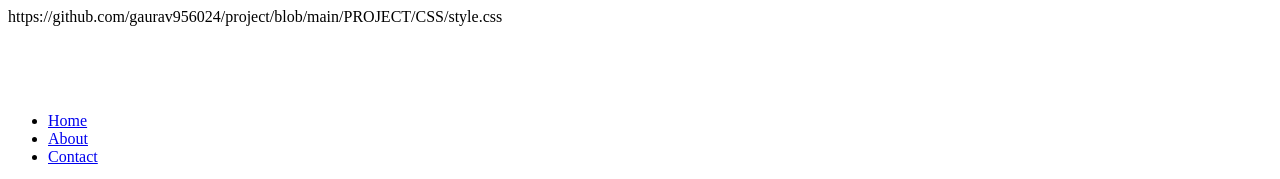
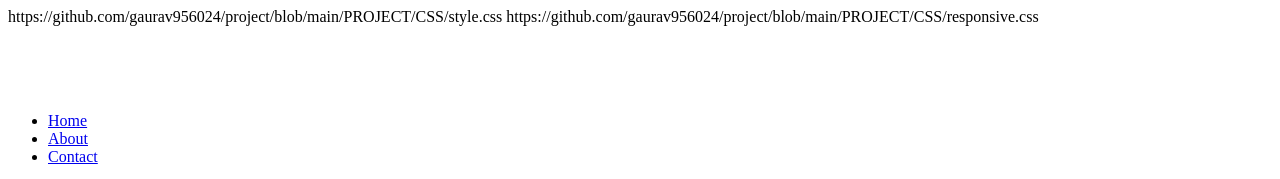
Before and after one commit to gaurav956024/project, a plain HTML site: page PROJECT/index.html in a window 1280 px wide. Shown: the top 179 px of the page. Drawn offline with Linux system fonts and the light colour scheme.

Commit message:
Update index.html

```diff
--- a/PROJECT/index.html
+++ b/PROJECT/index.html
@@ -10,6 +10,7 @@
     <link rel="stylesheet" href="CSS/utils.css">
     <link rel="stylesheet" href="CSS/responsive.css"> -->
     https://github.com/gaurav956024/project/blob/main/PROJECT/CSS/style.css
+    https://github.com/gaurav956024/project/blob/main/PROJECT/CSS/responsive.css
 </head>
 
 <body>
```
